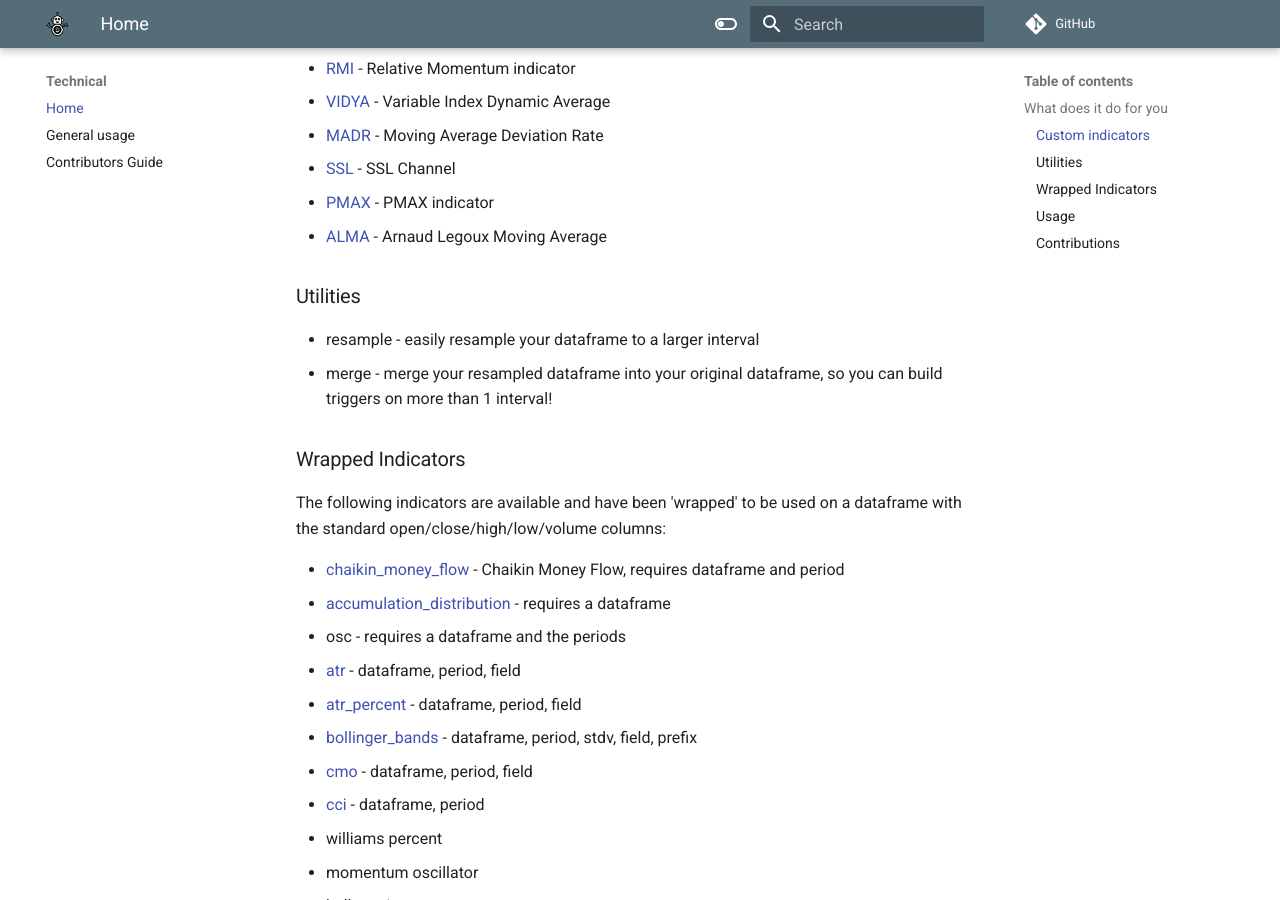
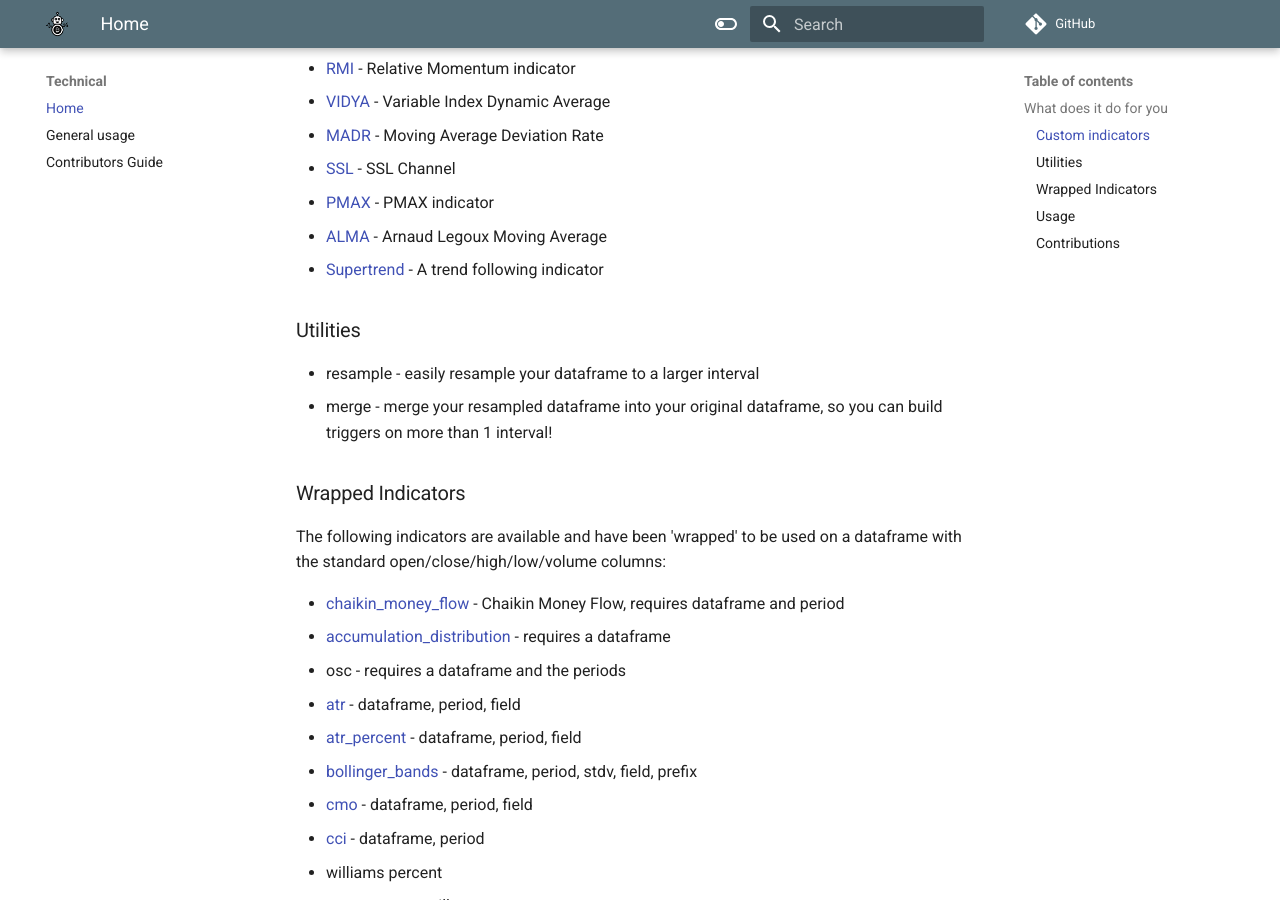
Before and after one commit to freqtrade/technical, an MkDocs documentation site: the page built from docs/index.md, in a window 1280 px wide and 900 px high, scrolled down 1114 px. Built offline with MkDocs 1.6.1 and Material for MkDocs 9.7.7, drawn with Linux system fonts in a browser that asks for light colours; comment, search, counter and statistics services are not loaded; the version menu is left out.

Commit message:
docs: add doc line for supertrend indicator

```diff
--- a/docs/index.md
+++ b/docs/index.md
@@ -37,6 +37,7 @@ buy/sell graph. - MovingAverage Consensus - Oscillator Consensus - Summary Conse
 * [SSL](https://www.tradingview.com/script/xzIoaIJC-SSL-channel/) - SSL Channel
 * [PMAX](https://www.tradingview.com/script/sU9molfV/) - PMAX indicator
 * [ALMA](https://www.tradingview.com/pine-script-reference/v5/#fun_ta.alma) - Arnaud Legoux Moving Average
+* [Supertrend](https://www.investopedia.com/supertrend-indicator-7976167) - A trend following indicator
 
 ### Utilities
 
```
Also changed, not shown: README.md (+1 -0 lines).
